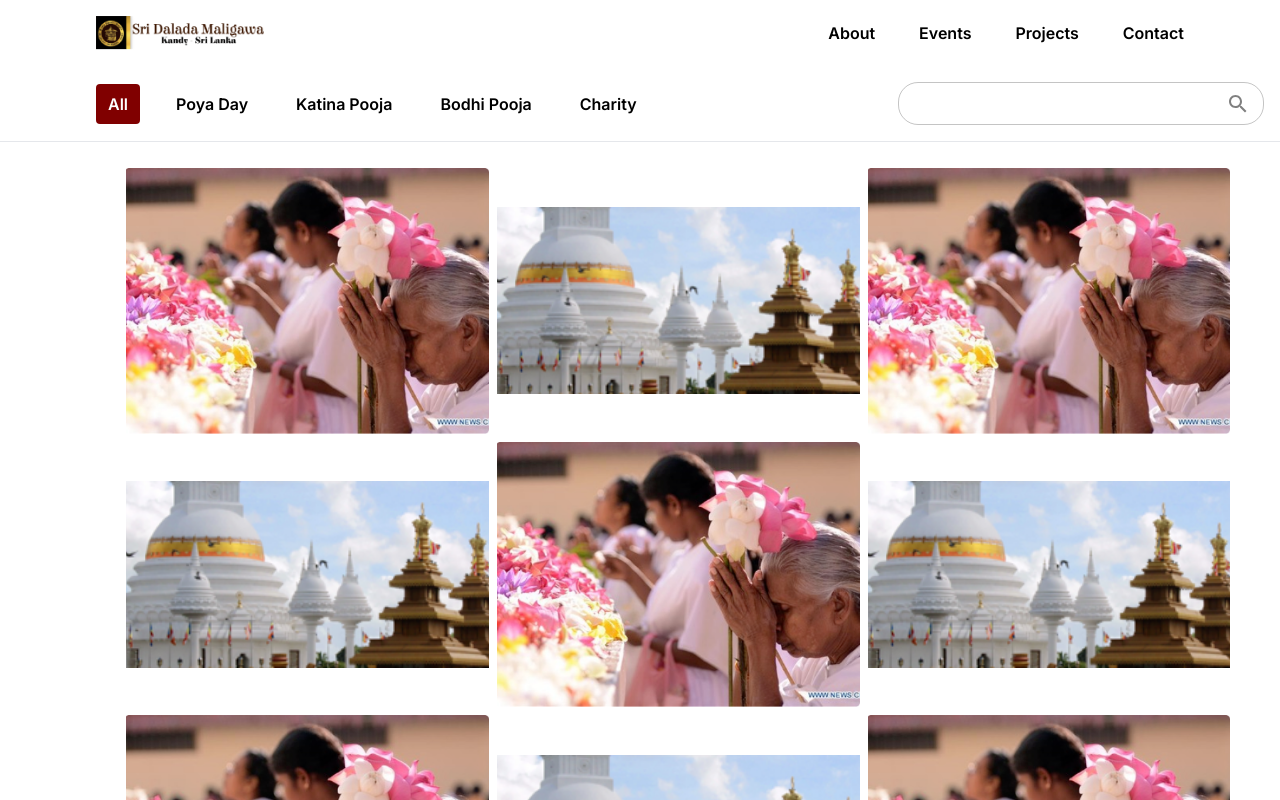
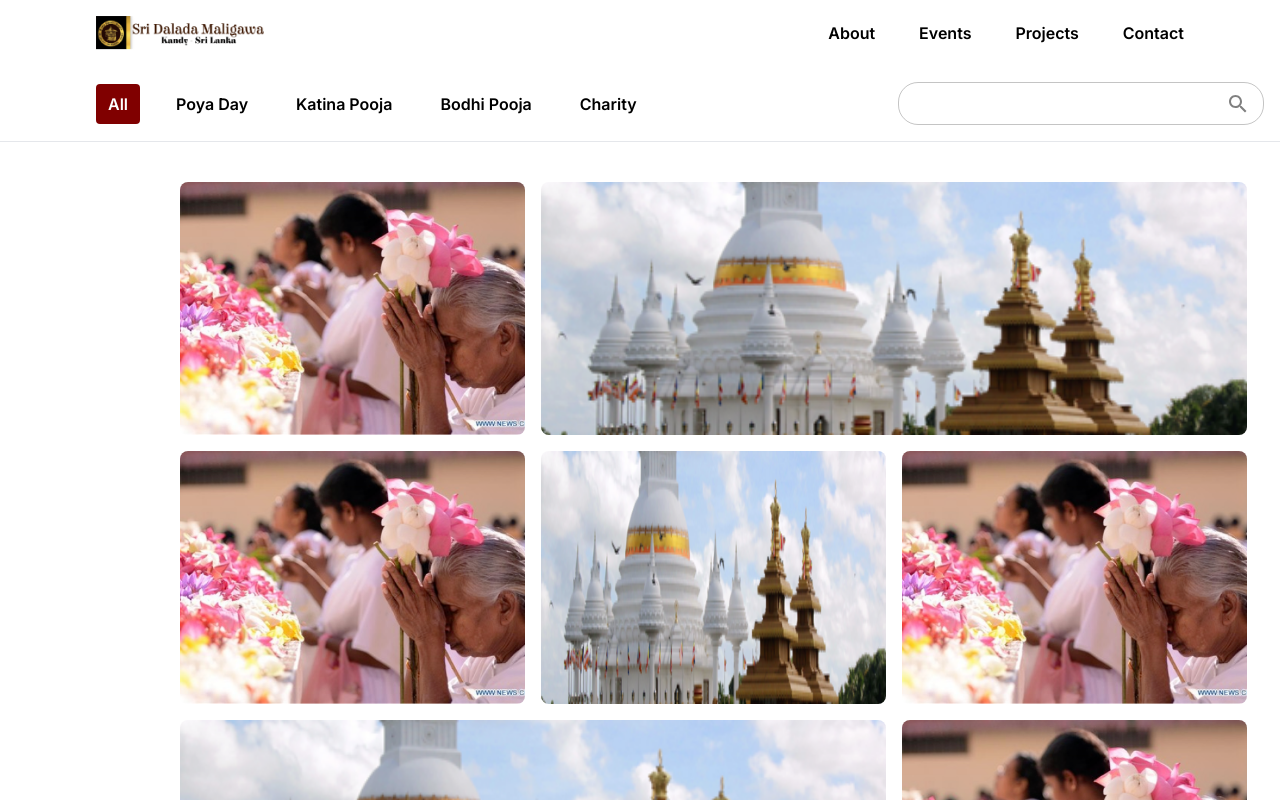
Before and after one commit to ms-club-sliit/pittugala-temple-web, a Next.js app: page /gallery in a window 1280 px wide. Shown: the top 800 px of the page. Built offline with nearby package versions, Linux system fonts and the light colour scheme.

Commit message:
Requested changes resolved

```diff
--- a/src/app/gallery/page.js
+++ b/src/app/gallery/page.js
@@ -18,7 +18,7 @@
       "category": "poya_day",
       "image": "/static/Gallery.png",
       "width": "617",
-      "height": "300",
+      "height": "400",
     },
     {
       "id": 2,
@@ -31,22 +31,22 @@
       "id": 3,
       "category": "bodhi_pooja",
       "image": "/static/Gallery.png",
-      "width": "480",
-      "height": "600",
+      "width": "617",
+      "height": "400",
     },
     {
       "id": 4,
       "category": "charity",
       "image": "/static/Temple1.png",
-      "width": "440",
+      "width": "617",
       "height": "400",
     },
     {
       "id": 5,
       "category": "poya_day",
       "image": "/static/Gallery.png",
-      "width": "440",
-      "height": "320",
+      "width": "617",
+      "height": "400",
     },
     {
       "id": 6,
@@ -59,23 +59,30 @@
       "id": 7,
       "category": "bodhi_pooja",
       "image": "/static/Gallery.png",
-      "width": "450",
-      "height": "300",
+      "width": "617",
+      "height": "400",
     },
     {
       "id": 8,
       "category": "charity",
       "image": "/static/Temple1.png",
-      "width": "450",
+      "width": "617",
       "height": "400",
     },
     {
       "id": 9,
       "category": "poya_day",
       "image": "/static/Gallery.png",
-      "width": "450",
-      "height": "600",
-    }
+      "width": "617",
+      "height": "400",
+    },
+    {
+      "id": 10,
+      "category": "poya_day",
+      "image": "/static/Temple1.png",
+      "width": "617",
+      "height": "400",
+    },
   ]
 };
 
@@ -85,71 +92,33 @@
   const [selectedCategory, setSelectedCategory] = useState('All');
 
   const handleCategoryChange = (category) => {
-    console.log("gallerDate",category);
     setSelectedCategory(category);
   };
 
   const filteredGalleryData = selectedCategory === 'All' ? galleryData.gallery : galleryData.gallery.filter(item => item.category === selectedCategory);
-  console.log("Filtered Gallery Data:", filteredGalleryData);
-
-  console.log("Props being passed to GalleryNavigation - handleCategoryChange:", handleCategoryChange);
-  console.log("Props being passed to GalleryNavigation - selectedCategory:", selectedCategory);
 
 
   return (
-    <div
-      style={{
-
-        backgroundColor: "white",
-
-      }}
-    >
+    <div className="bg-white">
       <Navbar />
       <GalleryNavigation handleCategoryChange={handleCategoryChange} selectedCategory={selectedCategory} />
       <hr></hr>
-
-      <Container maxWidth="100vw" sx={{ width: "90vw", marginRight: "2%", marginTop: "2%", marginBottom: "2%" }} >
-
-        <ImageList sx={{ width: 'auto', height: 'auto' }} variant="woven" cols={3} gap={8}>
-          {filteredGalleryData.map((item) => ( // Use filteredGalleryData instead of galleryData.gallery
-            <ImageListItem key={item.id}>
-              <img
-                srcSet={`${item.image}?w=${item.width}&fit=crop&auto=format&dpr=2 2x`}
-                src={`${item.image}?w=${item.width}&fit=crop&auto=format`}
-                alt={`Image ${item.id}`}
-                loading="lazy"
-              />
-            </ImageListItem>
-          ))}
-        </ImageList>
-      </Container>
-      {/* <ImageList sx={{ width: 'auto', height: 'auto' }} variant="woven" cols={3} gap={8}>
-          {galleryData?.gallery.map((item) => (
-            <ImageListItem key={item.img}>
-              <img
-                srcSet={`${item.image}?w=161&fit=crop&auto=format&dpr=2 2x`}
-                src={`${item.image}?w=161&fit=crop&auto=format`}
-                alt={item.title}
-                loading="lazy"
-              />
-            </ImageListItem>
-          ))}
-        </ImageList> */}
-
-      {/* <div className="gallery-container"  style={{
-            marginLeft: "8%",
-            marginTop: "2%",
-          }}>
-        {galleryData.gallery.map((item, index) => (
-          <div key={item.id} className="gallery-item" style={{ flex: `0 0 calc(33.33% - 10px)`, margin: "5px" }}>
+      <div className="grid grid-cols-3 gap-4 w-10/12 ml-[180px] mb-10 mt-10 ">
+        {filteredGalleryData.map((item, index) => (
+          <div
+            key={item.id}
+            className={`${index === 1 || index === 5 ? 'col-span-2' : 'col-span-1'
+              }`}
+          >
             <img
               src={item.image}
-              alt={`Image ${item.id}`}
-              style={{ width: "auto", height: `${item.height}px`, marginTop: "2%" }}
+              alt={item.category}
+              className="w-full rounded-lg w-full h-full"
             />
           </div>
-        ))}
-      </div> */}
+        ),
+        )}
+      </div>
       <hr></hr>
       <Footer />
     </div>
```
